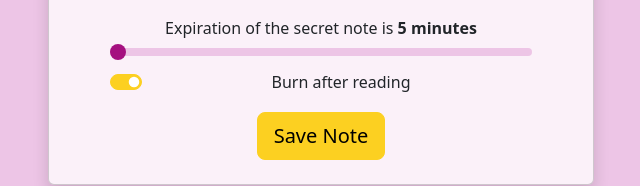
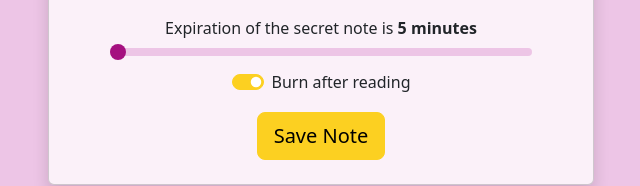
Before and after one commit to eliska-n/BagManUI, a React (Create React App) app: page / in a window 1280 px wide. Shown: the part 525-711 px from the top of the page, without its empty margins (319-959 px from the left). Built offline with nearby package versions, Linux system fonts and the light colour scheme.

Commit message:
on btn click

```diff
--- a/src/scss/custom.scss
+++ b/src/scss/custom.scss
@@ -15,10 +15,14 @@
 
 $primary: #FCD021;
 $secondary: #A51080;
-$green: #104547;
 $lightpink: #edc5e6;
 $form-range-thumb-bg: $secondary;
 $form-range-track-bg: $lightpink;
+
+$btn-active-bg-shade-amount:      20%;
+$btn-active-bg-tint-amount:       50%;
+$btn-active-border-shade-amount:  25%;
+$btn-active-border-tint-amount:   50%;
 
 // 3. Include remainder of required Bootstrap stylesheets (including any separate color mode stylesheets)
 @import "../../node_modules/bootstrap/scss/variables";
@@ -67,6 +71,10 @@ body {
 	background-color: rgba(var(--bs-body-bg-rgb), 0.75);
 }
 
+// .btn:active {
+//   to make some other change on button click
+// }
+
 .mt-a-lot {
 	margin-top: ($spacer * 15);
   }
@@ -80,6 +88,10 @@ body {
     margin-right: 10%;
 }
 
+.form-check {
+  display: inline-table;
+}
+
 
 // You can add more styles here...
 
@@ -88,7 +100,6 @@ body {
 // Layout & components
 
 //@import "tables";
-//@import "transitions";
 //@import "dropdown";
 // @import "navbar";
 // @import "accordion";
```
